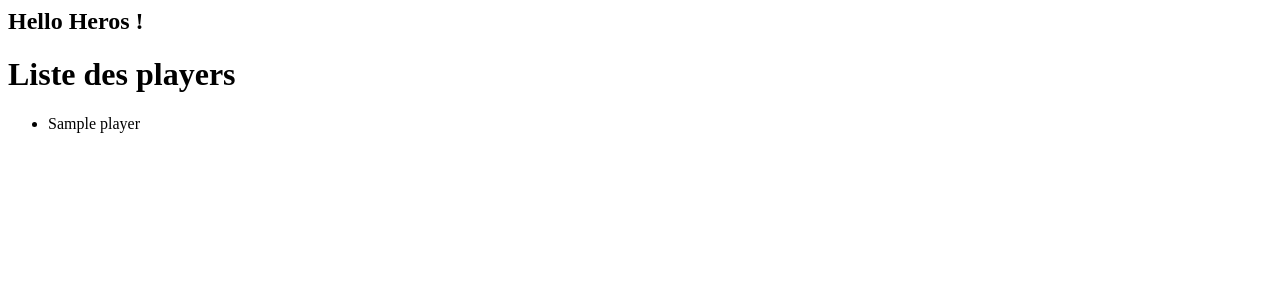
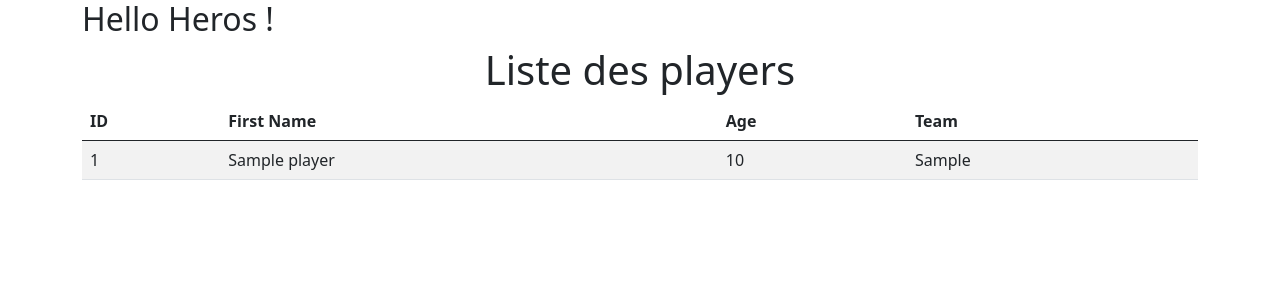
Before and after one commit to wahidAmini/Volleyball, a PHP site: page / in a window 1280 px wide. Shown: the top 300 px of the page. Run offline with PHP 8.4, Linux system fonts and the light colour scheme; tables that the repository leaves empty or names only in its code hold one stand-in row (values such as "Sample post"); some libraries are stand-ins or nearby versions.

Commit message:
BootStrap and tables added to the index veiw page and display the players

```diff
--- a/src/Views/players/index.php
+++ b/src/Views/players/index.php
@@ -2,19 +2,37 @@
 <html lang="en">
 
 <head>
+    <link href="https://cdn.jsdelivr.net/npm/bootstrap@5.0.1/dist/css/bootstrap.min.css" rel="stylesheet" integrity="sha384-+0n0xVW2eSR5OomGNYDnhzAbDsOXxcvSN1TPprVMTNDbiYZCxYbOOl7+AMvyTG2x" crossorigin="anonymous">
     <meta charset="UTF-8">
     <meta http-equiv="X-UA-Compatible" content="IE=edge">
     <meta name="viewport" content="width=device-width, initial-scale=1.0">
     <title>players</title>
 </head>
 
-<body>
-    <h1>Liste des players</h1>
-    <ul>
-        <?php foreach ($players as $player) : ?>
-            <li><?= $player->name ?></li>
-        <?php endforeach; ?>
-    </ul>
+<body class="container">
+    <h1 class="text-center">Liste des players</h1>
+    <table class="table table-striped table-hover">
+        <thead>
+            <tr>
+                <th scope="col">ID</th>
+                <th scope="col">First Name</th>
+                <th scope="col">Age</th>
+                <th scope="col">Team</th>
+            </tr>
+        </thead>
+        <tbody>
+            <?php foreach ($players as $player) : ?>
+            <tr>
+                <td><?= $player->id ?></td>
+                <td><?= $player->name ?></td>
+                <td><?= $player->age ?></td>
+                <td><?= $player->team ?></td>
+            </tr>
+            <?php endforeach; ?>
+        </tbody>
+        </table>
+
+    <script src="https://cdn.jsdelivr.net/npm/bootstrap@5.0.1/dist/js/bootstrap.bundle.min.js" integrity="sha384-gtEjrD/SeCtmISkJkNUaaKMoLD0//ElJ19smozuHV6z3Iehds+3Ulb9Bn9Plx0x4" crossorigin="anonymous"></script>
 </body>
 
 </html>
--- a/src/index.php
+++ b/src/index.php
@@ -7,8 +7,8 @@ use Core\Router\Router;
 require 'autoload.php'; // Pas toucher svp
 require 'routes.php';
 
-/* $router = new Router();
-$router->run(); */
+// $router = new Router();
+// $router->run();
 echo "<h2>Hello Heros !</h2>";
 
 // $controller = new AnimalController();
```
